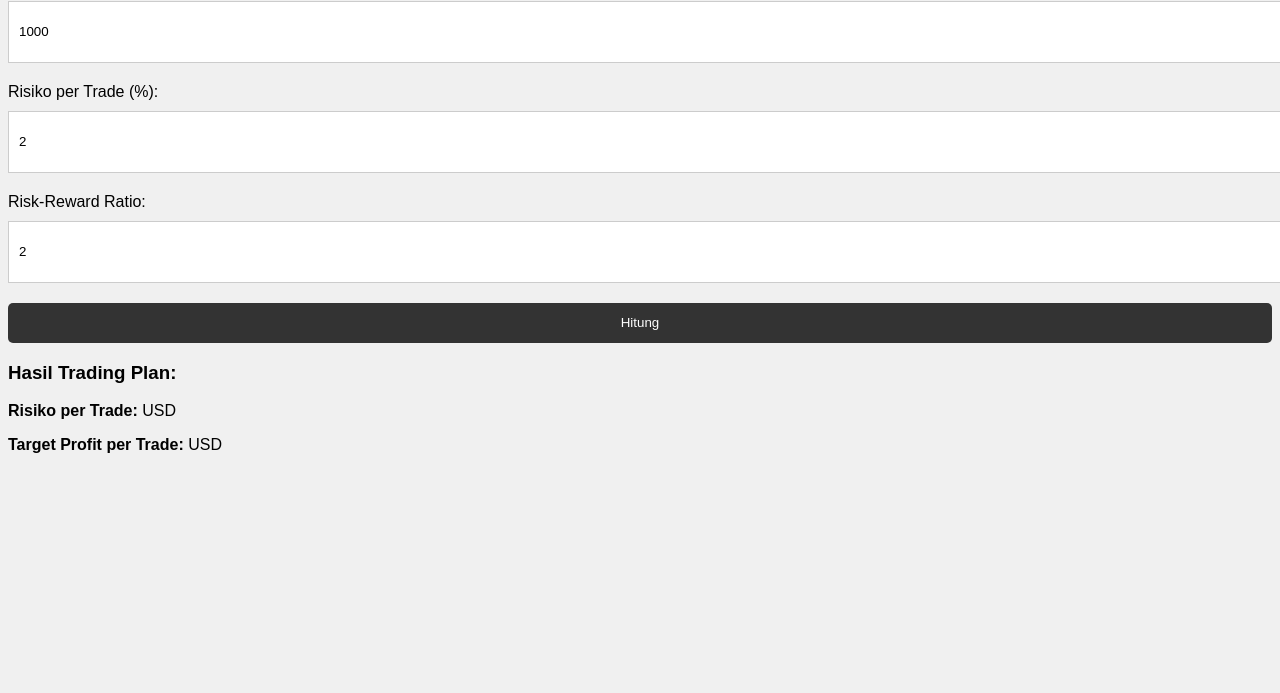
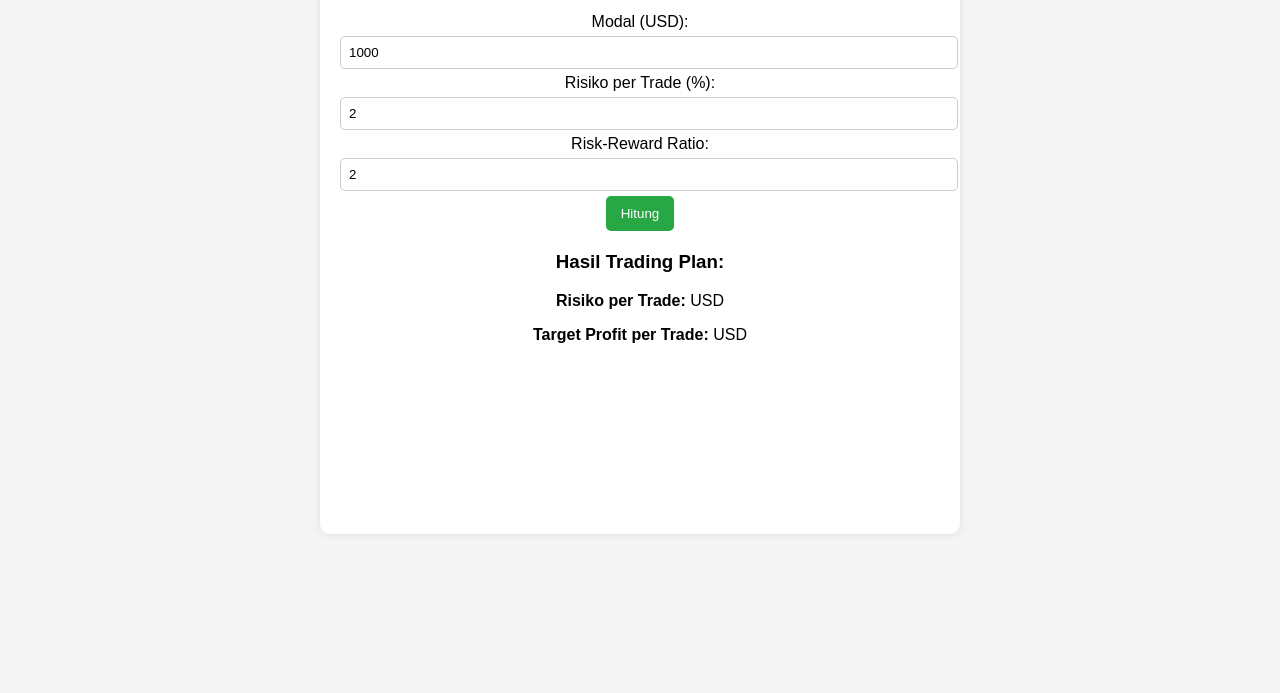
Before and after one commit to FajarHosting/Trading-plan, a plain HTML site: page index.html in a window 1280 px wide. Shown: the part 107-800 px from the top of the page. Drawn offline with nearby package versions, Linux system fonts and the light colour scheme.

Commit message:
Update style.css

```diff
--- a/style.css
+++ b/style.css
@@ -1,72 +1,40 @@
 body {
     font-family: Arial, sans-serif;
-    background-color: #f0f0f0;
+    text-align: center;
+    margin: 20px;
+    background-color: #f5f5f5;
 }
 
-header {
-    background-color: #333;
-    color: #fff;
+.container {
+    max-width: 600px;
+    margin: auto;
+    background: white;
     padding: 20px;
-    text-align: center;
+    border-radius: 10px;
+    box-shadow: 0px 0px 10px rgba(0, 0, 0, 0.1);
 }
 
-main {
-    display: flex;
-    flex-direction: column;
-    align-items: center;
-    padding: 20px;
+.input-section {
+    margin-bottom: 20px;
 }
 
-section {
-    background-color: #fff;
-    padding: 20px;
-    margin-bottom: 20px;
-    box-shadow: 0 0 10px rgba(0, 0, 0, 0.1);
-}
-
-h2 {
-    margin-top: 0;
-}
-
-label {
-    display: block;
-    margin-bottom: 10px;
-}
-
-input[type="date"], input[type="text"], input[type="number"] {
+input {
     width: 100%;
-    height: 40px;
-    margin-bottom: 20px;
-    padding: 10px;
+    padding: 8px;
+    margin: 5px 0;
     border: 1px solid #ccc;
+    border-radius: 5px;
 }
 
 button {
-    width: 100%;
-    height: 40px;
-    background-color: #333;
-    color: #fff;
-    padding: 10px;
+    padding: 10px 15px;
+    background-color: #28a745;
+    color: white;
     border: none;
     border-radius: 5px;
     cursor: pointer;
 }
 
 button:hover {
-    background-color: #444;
+    background-color: #218838;
 }
-
-table {
-    width: 100%;
-    border-collapse: collapse;
-}
-
-th, td {
-    border: 1px solid #ccc;
-    padding: 10px;
-    text-align: left;
-}
-
-th {
-    background-color: #f0f0f0;
-}
```
